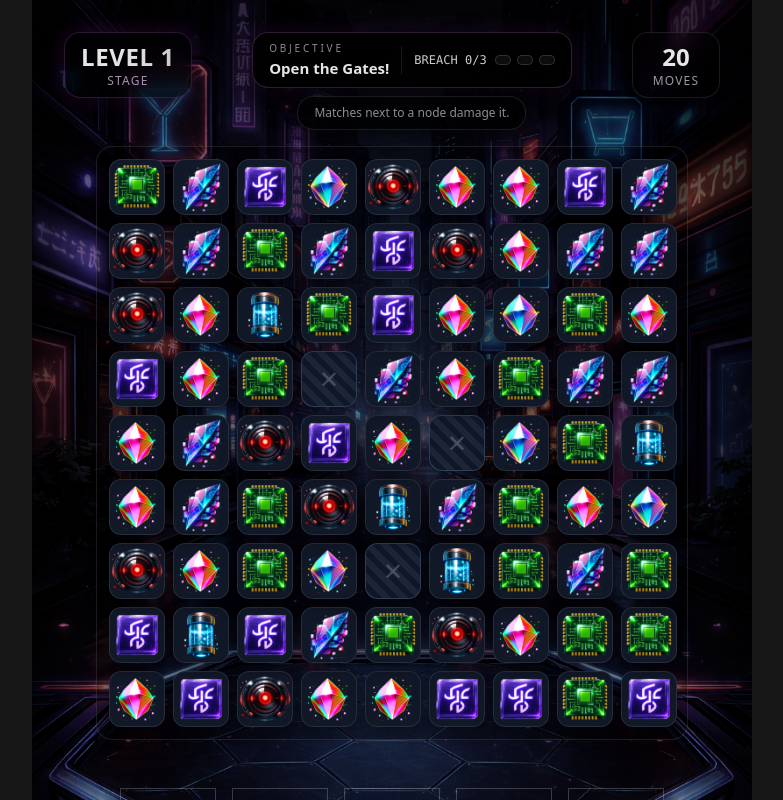
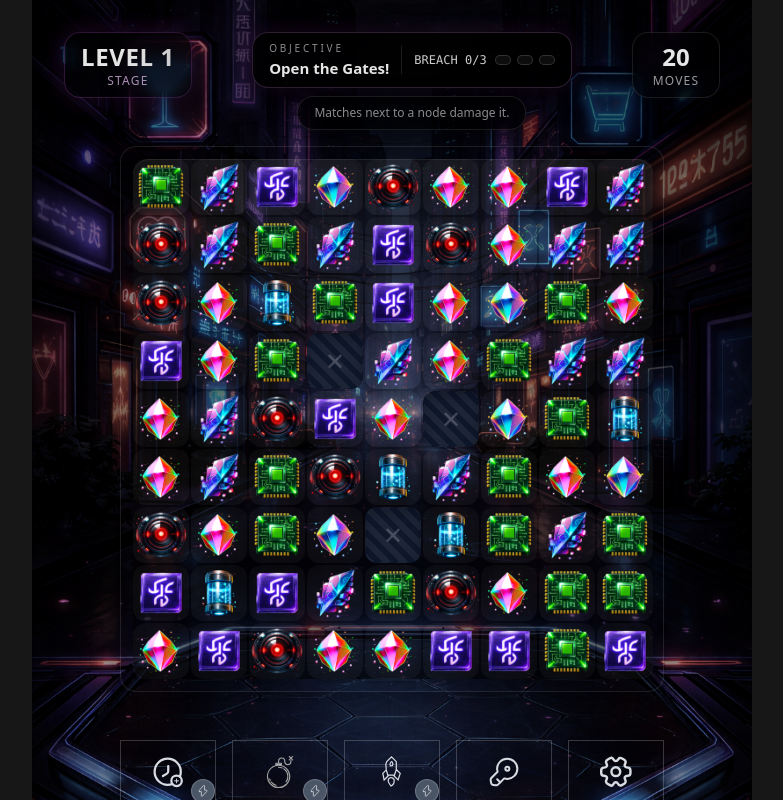
Before and after one commit to jan-ninh/match3-frontend, a React (Vite) app: page /game-map/play-game in a window 1280 px wide. Shown: the top 800 px of the page, without its empty margins (248-1031 px from the left). Built offline with nearby package versions, Linux system fonts and the light colour scheme; no server answers.

Commit message:
Improved Tiles Background

```diff
--- a/src/features/grid/lib/constants.ts
+++ b/src/features/grid/lib/constants.ts
@@ -2,7 +2,7 @@ import { SWAP_MS } from '@/gamelogic';
 
 // Sizing
 export const TILE_SIZE = 56;
-export const GAP = 8; // tailwind gap-2 => 0.5rem => 8px
+export const GAP = 2; // tailwind gap-2 => 0.5rem => 8px
 export const BOARD_PADDING = 12; // p-3 => 12px
 export const tileDist = TILE_SIZE + GAP;
 
--- a/src/features/grid/ui/Grid.tsx
+++ b/src/features/grid/ui/Grid.tsx
@@ -156,7 +156,7 @@ export default function Grid({
 
       <div
         ref={containerRef}
-        className={`relative rounded-2xl p-3 bg-black/30 border border-white/10 shadow-lg select-none ${lockoutCursor}`}
+        className={`relative rounded-2xl p-3 bg-black/20 border border-white/10 shadow-[0_18px_60px_rgba(0,0,0,0.55)] select-none ${lockoutCursor}`}
         style={{
           width: innerW + BOARD_PADDING * 2,
           touchAction: 'none',
@@ -170,6 +170,14 @@ export default function Grid({
         <GridLockoutOverlay active={inputLocked} show={showLockoutHints} />
 
         <div className="relative" style={{ width: innerW, height: innerH }}>
+  <div
+    className="absolute inset-0 rounded-2xl pointer-events-none"
+    style={{
+      background:
+        'linear-gradient(180deg, rgba(255,255,255,0.06) 0%, rgba(255,255,255,0.02) 40%, rgba(0,0,0,0.22) 100%)',
+      boxShadow: 'inset 0 1px 0 rgba(255,255,255,0.08), inset 0 -18px 40px rgba(0,0,0,0.55)',
+    }}
+  />
           <GridCellsLayer width={width} height={height} cells={cells} onCellPointerDown={onCellPointerDown} showDebugLabels={showDebugLabels} />
 
           <GridOverlaysLayer selectionPos={selectionPos} overPos={overPos} />
--- a/src/features/grid/ui/GridCellsLayer.tsx
+++ b/src/features/grid/ui/GridCellsLayer.tsx
@@ -14,7 +14,7 @@ type Props = {
 export default function GridCellsLayer({ width, height, cells, onCellPointerDown, showDebugLabels = false }: Props) {
   return (
     <div
-      className="grid"
+      className="grid relative z-10"
       style={{
         gap: `${GAP}px`,
         gridTemplateColumns: `repeat(${width}, ${TILE_SIZE}px)`,
@@ -41,12 +41,10 @@ export default function GridCellsLayer({ width, height, cells, onCellPointerDown
             }
           : undefined;
         const base = [
-          'relative rounded-xl border',
+          'relative rounded-xl border border-white/0',
           'focus:outline-none',
-          'transition-transform duration-150',
-          cell.blocked ? 'border-slate-700 bg-slate-900' : 'border-white/10 bg-[#111827]',
-          cell.blocked ? '' : 'shadow-sm',
-          'hover:scale-[1.02]',
+          'transition-colors duration-150',
+          isGate ? 'bg-[rgba(255,255,255,0.02)] border-white/10' : cell.blocked ? 'bg-slate-900 border-slate-700' : 'bg-[rgba(255,255,255,0.03)]',
         ].join(' ');
 
         const { x, y } = xyOf(index, width);
```
